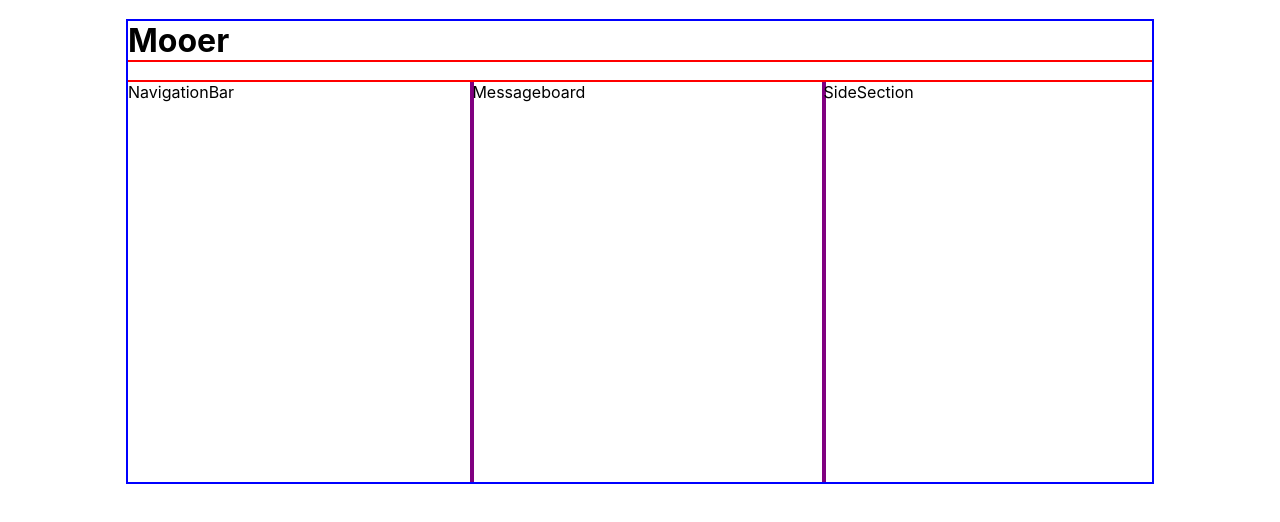
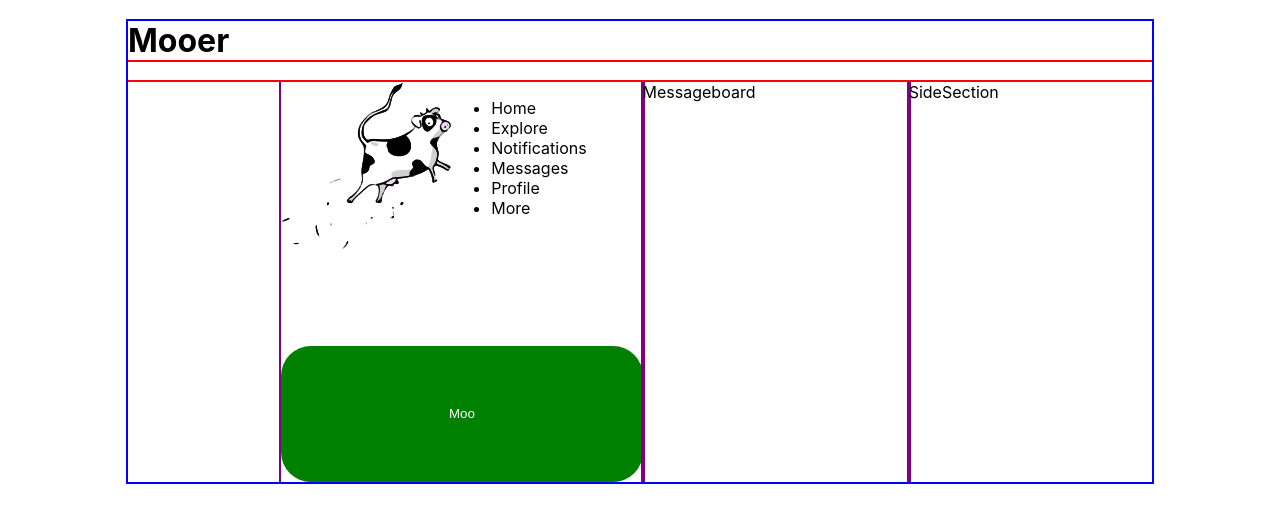
Before and after one commit to 1Tolv2/Twitter-Clone-Nextjs, a Next.js app in the folder client/: page / in a window 1280 px wide. Shown: the top 522 px of the page. Built offline with nearby package versions, Linux system fonts and the light colour scheme.

Commit message:
Added basic content to Navigation bar

```diff
--- a/client/components/NavigationBar.jsx
+++ b/client/components/NavigationBar.jsx
@@ -2,10 +2,39 @@ import React from 'react'
 import styled from 'styled-components'
 
 const StyledContainer = styled.div`
+display: flex;
+justify-self: end;
 outline: 2px purple solid;
+flex-flow: wrap row;
 `
+const StyledLogo = styled.div`
+
+max-width: 170px;
+height: auto;
+img {width: 100%;
+  height: auto;}
+`
+const StyledButton = styled.button`
+width: 100%;
+padding: 15px;
+border-radius: 30px;
+border-style: none;
+background-color: green;
+color: white;
+`
+
 export default function NavigationBar() {
   return (
-    <StyledContainer>NavigationBar</StyledContainer>
+    <StyledContainer>
+      <StyledLogo><img src="./Flying-cow.svg"/></StyledLogo>
+      <ul>
+      <li>Home</li>
+      <li>Explore</li>
+      <li>Notifications</li>
+      <li>Messages</li>
+      <li>Profile</li>
+      <li>More</li>
+      </ul>
+      <StyledButton>Moo</StyledButton></StyledContainer>
   )
 }
```
